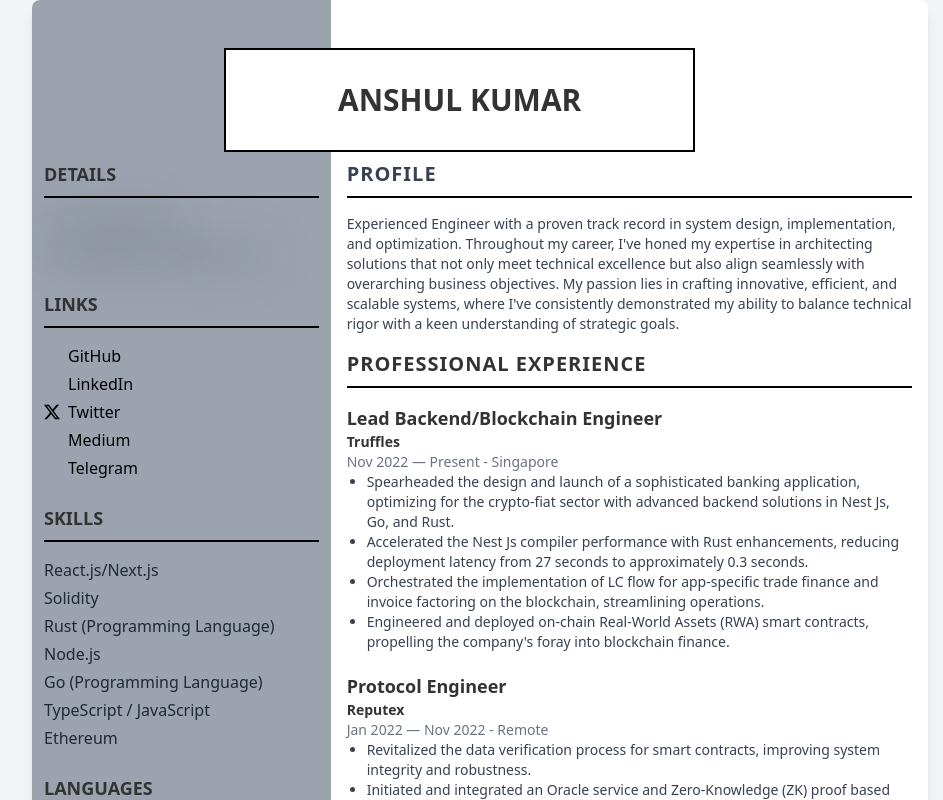
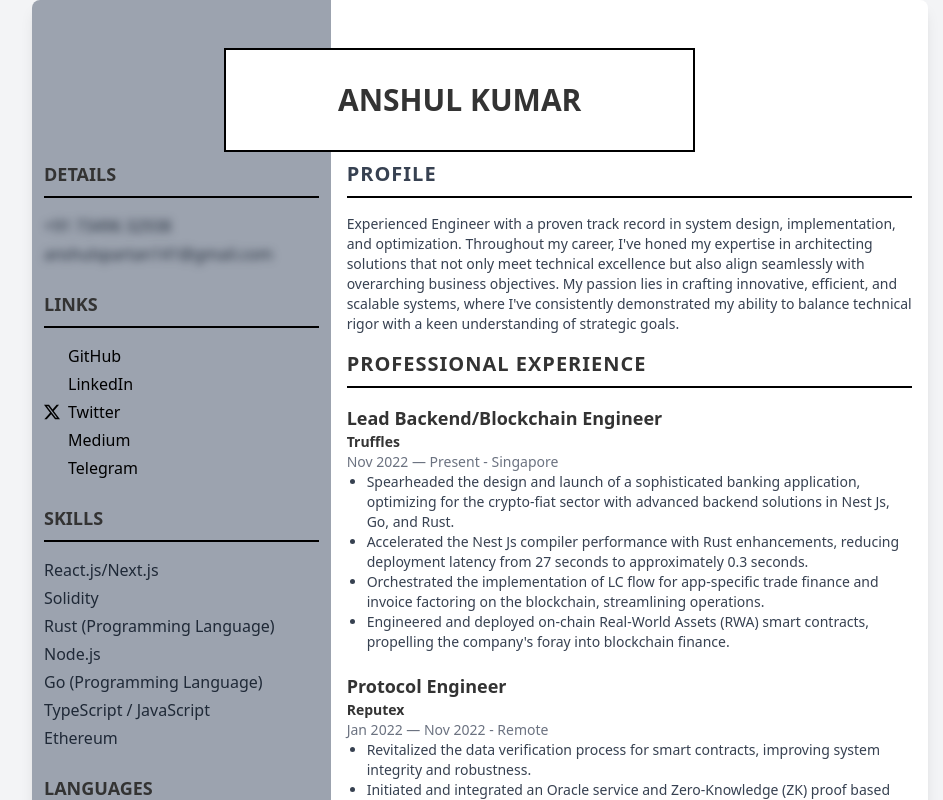
Before and after one commit to auralshin/auralshin.github.io, a React (Create React App) app: page / in a window 1280 px wide. Shown: the top 800 px of the page, without its empty margins (160-1103 px from the left). Built offline with nearby package versions, Linux system fonts and the light colour scheme; some icons are missing; a web font is replaced by a local one.

Commit message:
right amount blur

```diff
--- a/src/resume/resume.tsx
+++ b/src/resume/resume.tsx
@@ -134,7 +134,7 @@ export const SidebarSectionX: React.FC<SidebarSectionProps> = ({
       <div className="flex-1 border-t-2 mb-4 border-black "></div>
       <div className="space-y-1 text-xs md:text-base  ">
         {items.map((item, index) => (
-          <p key={index} className="text-gray-800 break-all blur-xl">
+          <p key={index} className="text-gray-800 break-all blur-sm">
             {item}
           </p>
         ))}
```
